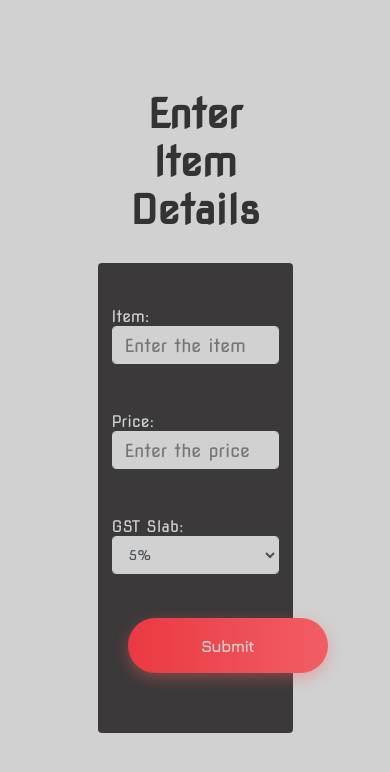
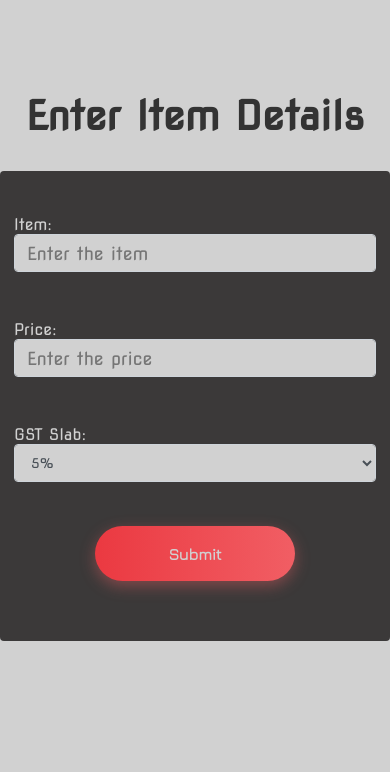
Before and after one commit to Nelson542/GST-Demonstrator, a Flask app: page /calculate in a window 390 px wide. Shown: the top 772 px of the page. Run offline with Flask 2, Linux system fonts and the light colour scheme.

Commit message:
form size correction

```diff
--- a/static/css/calculate.css
+++ b/static/css/calculate.css
@@ -15,7 +15,7 @@
 .overlay
 {
     background-color: #d1d1d1;
-    width: 50%;
+    width: 30%;
     margin: 3.125rem auto 0 auto;
 }
 
@@ -24,6 +24,7 @@
 @media only screen and (max-width: 600px) {
   .overlay {
     padding-top: 3%;
+    width: 100%;
   }
 }
 
--- a/templates/calculate.html
+++ b/templates/calculate.html
@@ -12,6 +12,7 @@
 </head>
 
 <body class="overlay">
+
       <h1 style="text-align:center;padding:1%;font-family:Nova Square;font-size: 40px;color:#333;">Enter Item Details</h1>
       <form action = "" method = "POST" autocomplete="off" >
         <div class="form-group">
```
